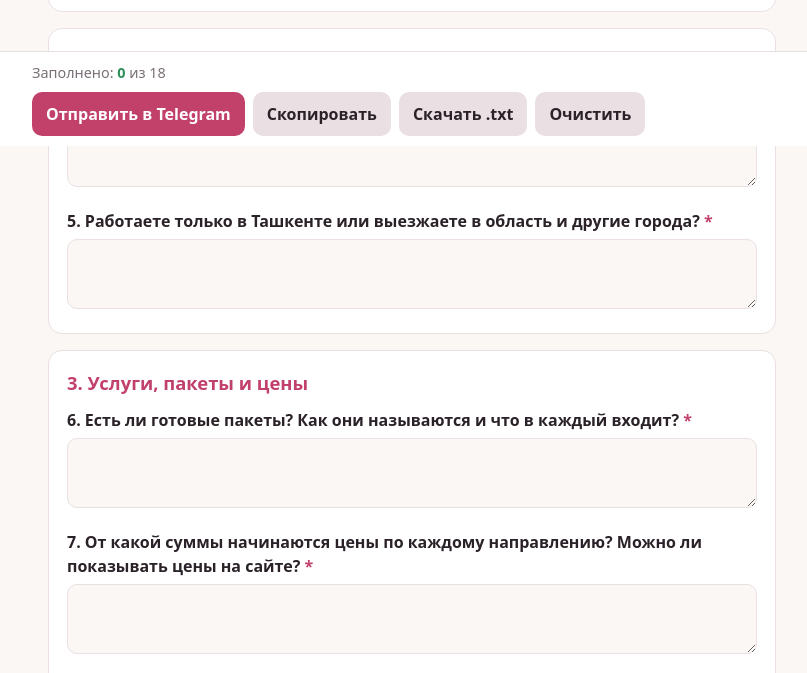
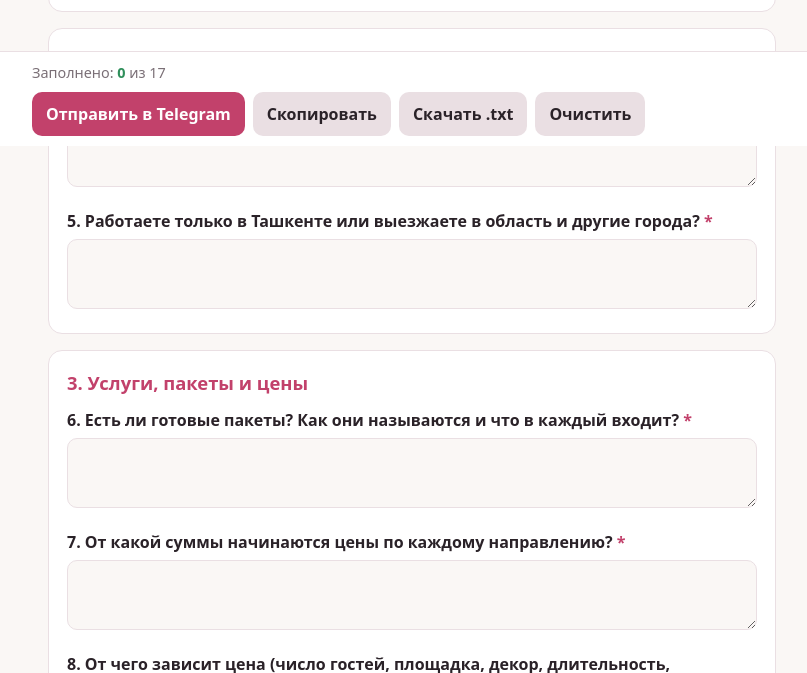
Before and after one commit to ProTeacherWebs/granddecor-brief, a plain HTML site: page index.html in a window 1280 px wide. Shown: the part 654-1327 px from the top of the page, without its empty margins (228-1035 px from the left). Drawn offline with Linux system fonts and the light colour scheme.

Commit message:
Бриф: убрать вопросы о показе цен и фирменном стиле
Co-Authored-By: Claude Opus 5.5 <noreply@anthropic.com>

```diff
--- a/index.html
+++ b/index.html
@@ -57,7 +57,7 @@ var B=[
 ["*","Работаете только в Ташкенте или выезжаете в область и другие города?"]]],
 ["Услуги, пакеты и цены",[
 ["*","Есть ли готовые пакеты? Как они называются и что в каждый входит?"],
-["*","От какой суммы начинаются цены по каждому направлению? Можно ли показывать цены на сайте?"],
+["*","От какой суммы начинаются цены по каждому направлению?"],
 ["*","От чего зависит цена (число гостей, площадка, декор, длительность, программа)?"],
 ["","Есть ли отдельные услуги без пакета (только декор, только ведущий, аниматор на час)?"],
 ["","Есть ли скидки, акции, сезонные цены?"]]],
@@ -69,11 +69,9 @@ var B=[
 ["","Как проходит работа по шагам: от заявки до праздника?"]]],
 ["Контакты и заявки",[
 ["*","Телефоны, адрес офиса (если есть), часы работы."],
-["","Какие данные спрашивать у клиента в заявке (дата, число гостей, бюджет, тип праздника)?"]]],
-["Стиль",[
-["","Есть ли фирменные цвета и шрифты?"]]]
+["","Какие данные спрашивать у клиента в заявке (дата, число гостей, бюджет, тип праздника)?"]]]
 ];
-var KEY="granddecor-brief-v5",f=document.getElementById("f"),data={},n=0,total=0;
+var KEY="granddecor-brief-v6",f=document.getElementById("f"),data={},n=0,total=0;
 try{data=JSON.parse(localStorage.getItem(KEY))||{}}catch(e){}
 B.forEach(function(b,bi){
   var s=document.createElement("section"),h=document.createElement("h2");
```
Also changed, not shown: 2 other files.
